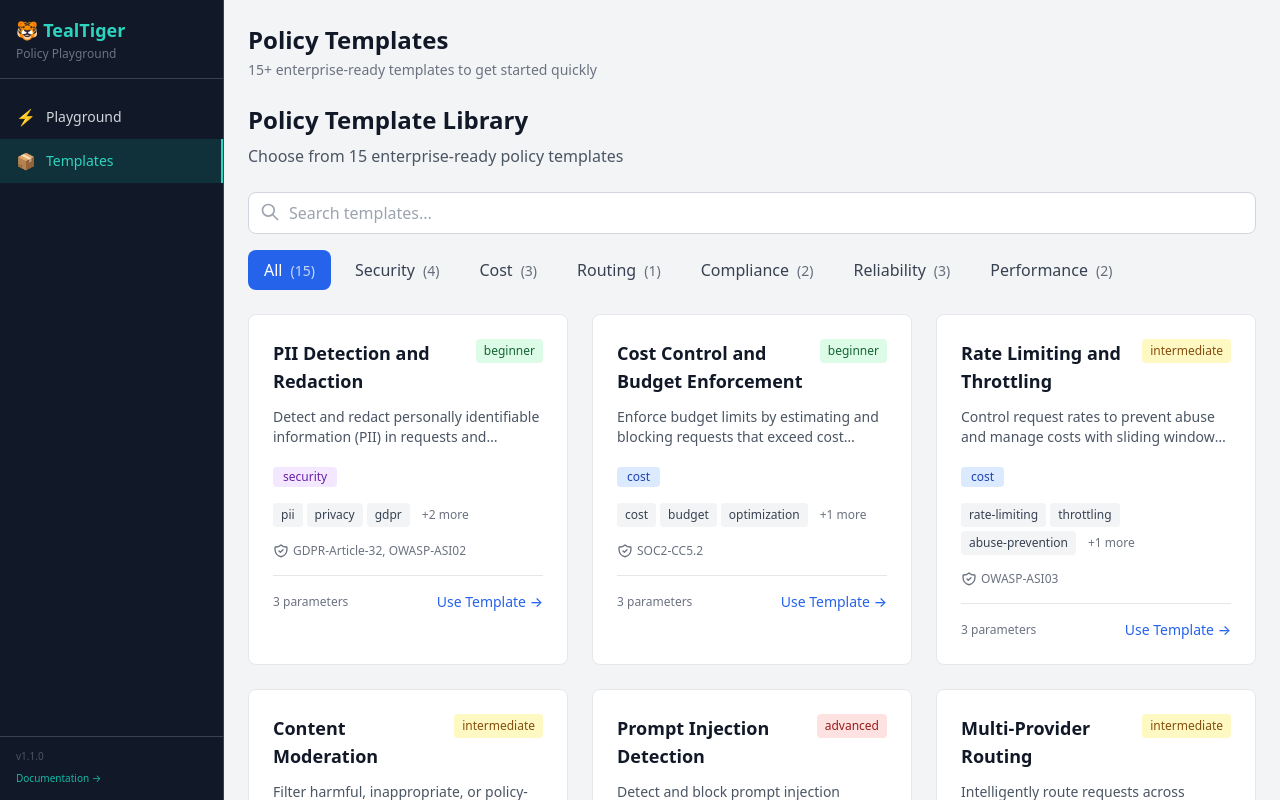
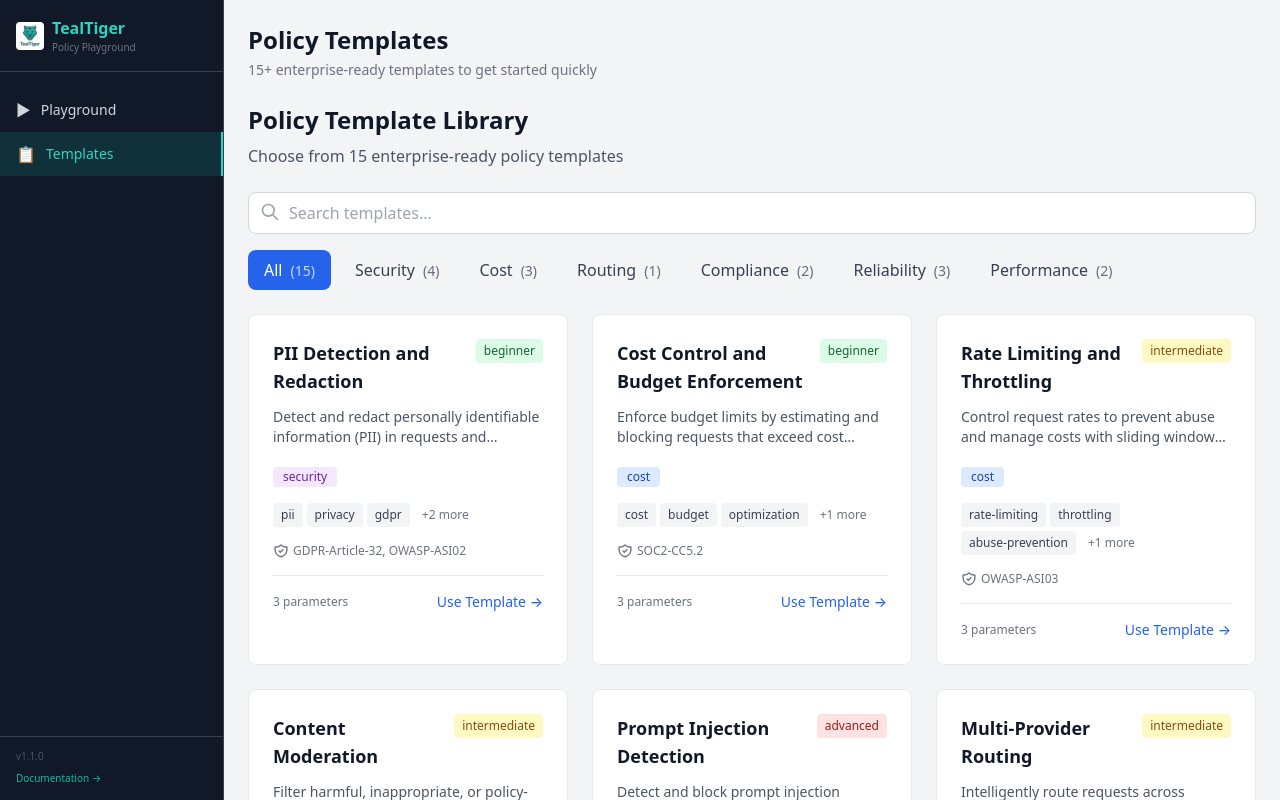
Before and after one commit to agentguard-ai/TealTiger-Playground, a React (Vite) app: page /templates in a window 1280 px wide. Built offline with nearby package versions, Linux system fonts and the light colour scheme; no server answers.

Commit message:
Fix branding: TealTiger logo as favicon/header/sidebar, clean URL (no auto-encode)

```diff
--- a/index.html
+++ b/index.html
@@ -2,7 +2,7 @@
 <html lang="en">
   <head>
     <meta charset="UTF-8" />
-    <link rel="icon" type="image/svg+xml" href="/favicon.svg" />
+    <link rel="icon" type="image/png" href="/tealtiger-logo-64.png" />
     <meta name="viewport" content="width=device-width, initial-scale=1.0" />
     <meta name="description" content="Interactive playground for testing TealTiger AI security policies. Test guardrails, cost controls, and policy decisions in your browser." />
     <meta name="keywords" content="TealTiger, AI security, policy testing, guardrails, LLM security" />
--- a/src/App.tsx
+++ b/src/App.tsx
@@ -57,13 +57,8 @@ function App() {
     }
   }, []);
 
-  // Save state to URL when it changes
-  useEffect(() => {
-    if (policyCode || scenarios.length > 0) {
-      const state = getSessionState();
-      saveToURL(state);
-    }
-  }, [policyCode, scenarios]);
+  // URL state is only used for explicit sharing, not auto-saved
+  // This keeps the URL clean during normal usage
 
   // Handle example selection
   const handleSelectExample = (example: ExamplePolicy) => {
--- a/src/components/Layout/EnterpriseSidebar.tsx
+++ b/src/components/Layout/EnterpriseSidebar.tsx
@@ -1,16 +1,19 @@
 import { NavLink } from 'react-router-dom';
 
 const navItems = [
-  { to: '/', label: 'Playground', icon: '⚡' },
-  { to: '/templates', label: 'Templates', icon: '📦' },
+  { to: '/', label: 'Playground', icon: '▶' },
+  { to: '/templates', label: 'Templates', icon: '📋' },
 ];
 
 export function EnterpriseSidebar() {
   return (
     <aside className="w-56 bg-gray-900 text-gray-300 flex flex-col h-full overflow-y-auto border-r border-gray-700">
-      <div className="px-4 py-4 border-b border-gray-700">
-        <h1 className="text-lg font-bold text-teal-400">🐯 TealTiger</h1>
-        <p className="text-xs text-gray-500 mt-0.5">Policy Playground</p>
+      <div className="px-4 py-4 border-b border-gray-700 flex items-center gap-2">
+        <img src="/tealtiger-logo-64.png" alt="TealTiger" className="w-7 h-7 rounded" />
+        <div>
+          <h1 className="text-base font-bold text-teal-400">TealTiger</h1>
+          <p className="text-[10px] text-gray-500">Policy Playground</p>
+        </div>
       </div>
       <nav className="flex-1 py-4">
         {navItems.map((item) => (
--- a/src/components/Layout/Header.tsx
+++ b/src/components/Layout/Header.tsx
@@ -66,21 +66,7 @@ export const Header: React.FC<HeaderProps> = ({
 
             {/* Logo */}
             <div className="flex items-center gap-2">
-              <div className="w-8 h-8 bg-teal-600 rounded-lg flex items-center justify-center">
-                <svg
-                  className="w-5 h-5 text-white"
-                  fill="none"
-                  stroke="currentColor"
-                  viewBox="0 0 24 24"
-                >
-                  <path
-                    strokeLinecap="round"
-                    strokeLinejoin="round"
-                    strokeWidth={2}
-                    d="M9 12l2 2 4-4m5.618-4.016A11.955 11.955 0 0112 2.944a11.955 11.955 0 01-8.618 3.04A12.02 12.02 0 003 9c0 5.591 3.824 10.29 9 11.622 5.176-1.332 9-6.03 9-11.622 0-1.042-.133-2.052-.382-3.016z"
-                  />
-                </svg>
-              </div>
+              <img src="/tealtiger-logo-64.png" alt="TealTiger" className="w-8 h-8 rounded-lg" />
               <div>
                 <h1 className="text-lg font-bold text-gray-900">TealTiger</h1>
                 <p className="text-xs text-gray-500 hidden sm:block">Interactive Playground</p>
```
Also changed, not shown: public/tealtiger-logo-64.png (added).
